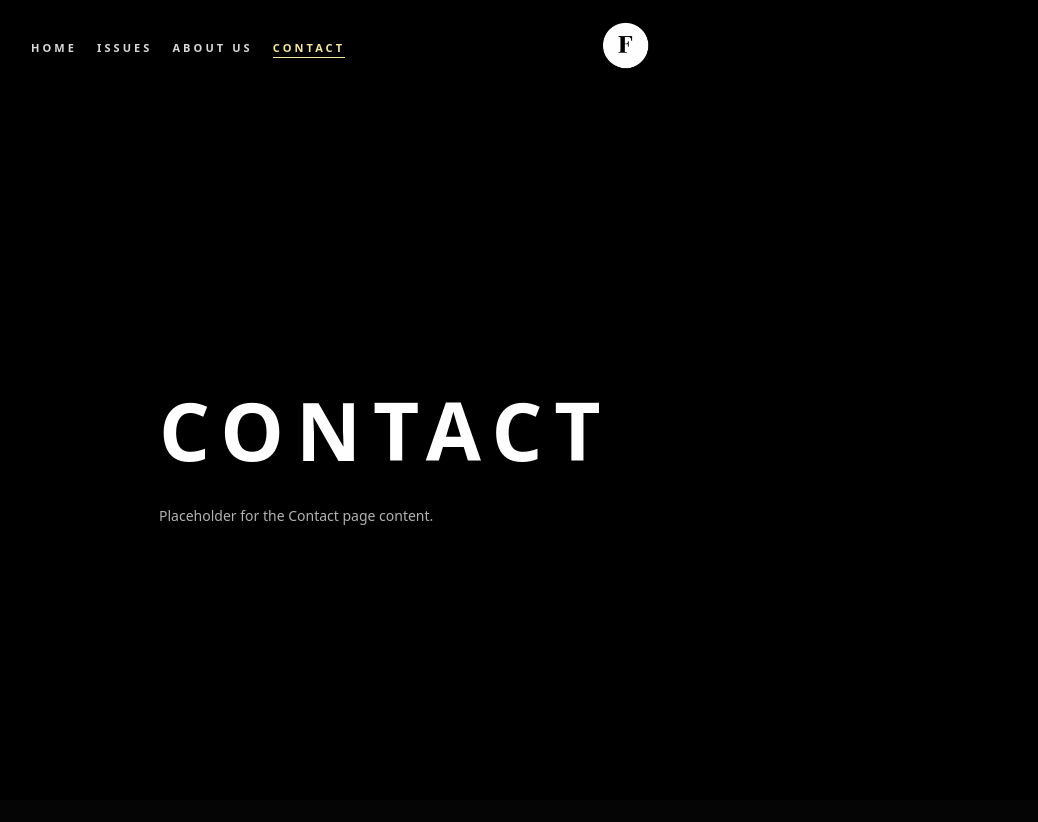
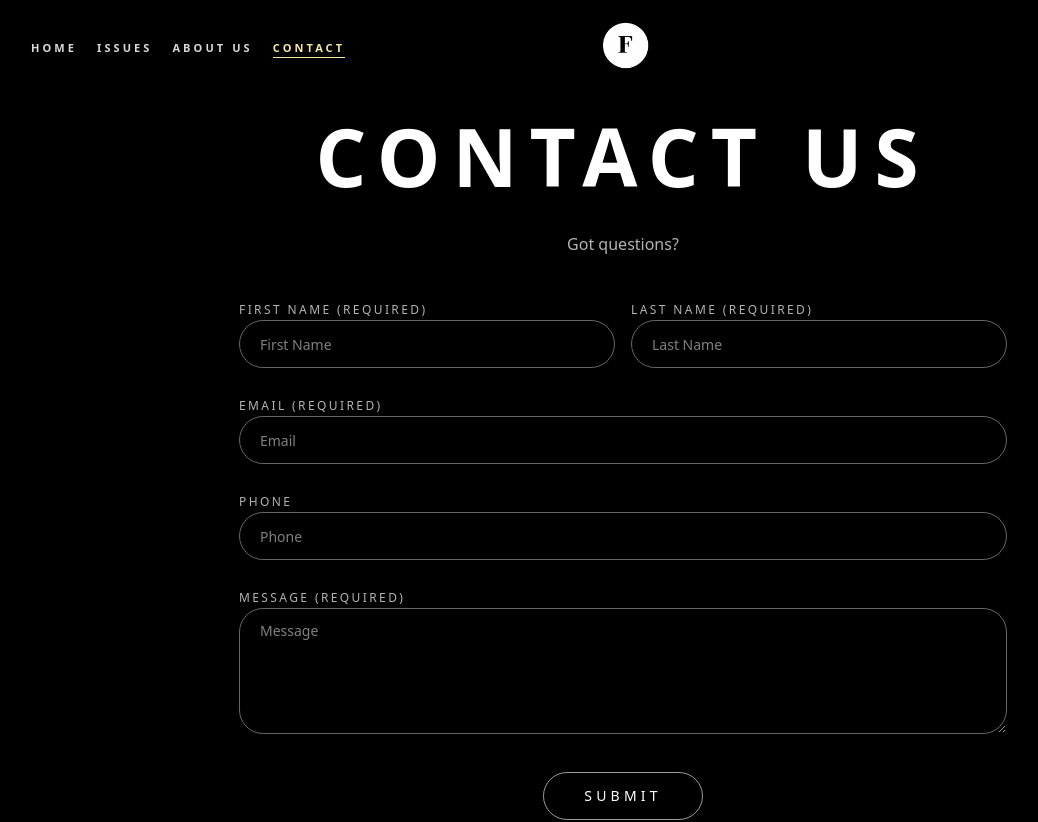
Before and after one commit to juancastillo346/Fig-Magazine, a Next.js app: page /contact in a window 1280 px wide. Shown: the top 822 px of the page, without its empty margins (17-1055 px from the left). Before the commit the page ends 800 px from the top, so only its background shows below. Built offline with nearby package versions, Linux system fonts and the light colour scheme; a web font is replaced by a local one.

Commit message:
completed the about/contact page; waiting for chantel nit comments

```diff
--- a/src/app/about/page.tsx
+++ b/src/app/about/page.tsx
@@ -1,18 +1,95 @@
+"use client";
+
+import { useEffect, useState } from "react";
+import Image from "next/image";
 import Navbar from "@/components/Navbar";
+import FooterFeature from "@/components/FooterFeature";
 import { navLinks } from "@/data/nav";
+import { tiles } from "@/data/home";
 
 export default function AboutPage() {
+  const [isVisible, setIsVisible] = useState(false);
+
+  useEffect(() => {
+    const timer = window.setTimeout(() => setIsVisible(true), 200);
+    return () => window.clearTimeout(timer);
+  }, []);
+
   return (
     <main className="min-h-screen bg-black text-white">
-      <Navbar links={navLinks} />
-      <section className="mx-auto flex min-h-screen max-w-5xl flex-col items-start justify-center px-8 pt-24 md:px-12">
-        <h1 className="text-[clamp(2.5rem,7vw,5rem)] font-black uppercase tracking-[0.15em]">
-          About Us
-        </h1>
-        <p className="mt-4 max-w-xl text-sm text-white/70">
-          Placeholder for the About Us page content.
-        </p>
+      <div
+        className={`relative z-50 transition-opacity duration-1000 ${
+          isVisible ? "opacity-100" : "opacity-0"
+        }`}
+      >
+        <Navbar links={navLinks} />
+      </div>
+      <section className="mx-auto flex min-h-screen max-w-8xl flex-col gap-16 px-6 pt-15 md:px-12 lg:flex-row lg:items-center">
+        <div
+          className={`flex-1 transition-opacity duration-1000 ${
+            isVisible ? "opacity-100" : "opacity-0"
+          }`}
+        >
+          <h1 className="whitespace-nowrap text-[clamp(3rem,8vw,6rem)] font-black uppercase tracking-[0.15em]">
+            About Fig
+          </h1>
+          <div className="mt-6 space-y-4 text-sm text-white/70 md:text-base">
+            <p>
+              Fig Magazine is a student-led fashion, culture, and lifestyle
+              publication. Replace this with your real about copy.
+            </p>
+            <p>
+              Share your mission, the voices you amplify, and what makes this
+              issue cycle unique. Keep it concise and editorial.
+            </p>
+            <p>
+              Add any highlights, team info, or brief history here to match the
+              tone of your brand.
+
+              Fig Magazine is a student-led fashion, culture, and lifestyle
+              publication. Replace this with your real about copy.
+              Fig Magazine is a student-led fashion, culture, and lifestyle
+              publication. Replace this with your real about copy.Fig Magazine is a student-led fashion, culture, and lifestyle
+              publication. Replace this with your real about copy.
+              Fig Magazine is a student-led fashion, culture, and lifestyle
+              publication. Replace this with your real about copy.
+              Fig Magazine is a student-led fashion, culture, and lifestyle
+              publication. Replace this with your real about copy.
+            </p>
+          </div>
+        </div>
+
+        <div
+          className={`flex-1 transition-opacity duration-1000 ${
+            isVisible ? "opacity-100" : "opacity-0"
+          }`}
+        >
+          <div className="relative aspect-[4/3] w-full overflow-hidden rounded-2xl border border-white/10">
+            <Image
+              src="/media/issues_placeholder.png"
+              alt="About Fig"
+              fill
+              className="object-cover"
+            />
+          </div>
+        </div>
       </section>
+      <section className="mx-auto flex min-h-screen max-w-8xl flex-col px-6 py-20 md:px-12">
+        <h2 className="text-[clamp(2.5rem,6vw,4.5rem)] font-black uppercase tracking-[0.15em]">
+          Meet The Team
+        </h2>
+        <div className="mt-10 grid gap-6 sm:grid-cols-2 lg:grid-cols-4">
+          {Array.from({ length: 8 }).map((_, index) => (
+            <div key={`team-${index}`} className="flex flex-col gap-3">
+              <div className="aspect-square w-full max-w-[240px] rounded-md bg-white/10" />
+              <div className="text-[11px] uppercase tracking-[0.2em] text-white/70">
+                Name, Role
+              </div>
+            </div>
+          ))}
+        </div>
+      </section>
+      <FooterFeature tiles={tiles} />
     </main>
   );
 }
--- a/src/app/contact/page.tsx
+++ b/src/app/contact/page.tsx
@@ -1,18 +1,108 @@
+"use client";
+
+import { useEffect, useState } from "react";
 import Navbar from "@/components/Navbar";
+import FooterFeature from "@/components/FooterFeature";
 import { navLinks } from "@/data/nav";
+import { tiles } from "@/data/home";
 
 export default function ContactPage() {
+  const [isVisible, setIsVisible] = useState(false);
+
+  useEffect(() => {
+    const timer = window.setTimeout(() => setIsVisible(true), 200);
+    return () => window.clearTimeout(timer);
+  }, []);
+
   return (
     <main className="min-h-screen bg-black text-white">
-      <Navbar links={navLinks} />
-      <section className="mx-auto flex min-h-screen max-w-5xl flex-col items-start justify-center px-8 pt-24 md:px-12">
-        <h1 className="text-[clamp(2.5rem,7vw,5rem)] font-black uppercase tracking-[0.15em]">
-          Contact
+      <div
+        className={`relative z-50 transition-opacity duration-1000 ${
+          isVisible ? "opacity-100" : "opacity-0"
+        }`}
+      >
+        <Navbar links={navLinks} />
+      </div>
+      <section
+        className={`mx-auto flex min-h-screen max-w-5xl flex-col items-center justify-center px-8 pt-20 text-center transition-opacity duration-1000 md:px-12 ${
+          isVisible ? "opacity-100" : "opacity-0"
+        }`}
+      >
+        <h1 className="mt-4 text-[clamp(2.5rem,7vw,5rem)] font-black uppercase tracking-[0.15em]">
+          Contact Us
         </h1>
-        <p className="mt-4 max-w-xl text-sm text-white/70">
-          Placeholder for the Contact page content.
+        <p className="mt-4 max-w-2xl text-sm text-white/70 md:text-base">
+          Got questions?
         </p>
+
+        <form className="mt-10 w-full max-w-3xl space-y-6 text-left">
+          <div className="grid gap-4 md:grid-cols-2">
+            <div className="space-y-2">
+              <label className="text-xs uppercase tracking-[0.2em] text-white/70">
+                First Name (required)
+              </label>
+              <input
+                type="text"
+                className="h-12 w-full rounded-full border border-white/40 bg-transparent px-5 text-sm text-white outline-none placeholder:text-white/50"
+                placeholder="First Name"
+              />
+            </div>
+            <div className="space-y-2">
+              <label className="text-xs uppercase tracking-[0.2em] text-white/70">
+                Last Name (required)
+              </label>
+              <input
+                type="text"
+                className="h-12 w-full rounded-full border border-white/40 bg-transparent px-5 text-sm text-white outline-none placeholder:text-white/50"
+                placeholder="Last Name"
+              />
+            </div>
+          </div>
+
+          <div className="space-y-2">
+            <label className="text-xs uppercase tracking-[0.2em] text-white/70">
+              Email (required)
+            </label>
+            <input
+              type="email"
+              className="h-12 w-full rounded-full border border-white/40 bg-transparent px-5 text-sm text-white outline-none placeholder:text-white/50"
+              placeholder="Email"
+            />
+          </div>
+
+          <div className="space-y-2">
+            <label className="text-xs uppercase tracking-[0.2em] text-white/70">
+              Phone
+            </label>
+            <input
+              type="tel"
+              className="h-12 w-full rounded-full border border-white/40 bg-transparent px-5 text-sm text-white outline-none placeholder:text-white/50"
+              placeholder="Phone"
+            />
+          </div>
+
+          <div className="space-y-2">
+            <label className="text-xs uppercase tracking-[0.2em] text-white/70">
+              Message (required)
+            </label>
+            <textarea
+              rows={5}
+              className="w-full rounded-3xl border border-white/40 bg-transparent px-5 py-3 text-sm text-white outline-none placeholder:text-white/50"
+              placeholder="Message"
+            />
+          </div>
+
+          <div className="flex justify-center pt-2">
+            <button
+              type="button"
+              className="h-12 rounded-full border border-white/60 px-10 text-sm uppercase tracking-[0.3em] text-white transition hover:bg-white/10"
+            >
+              Submit
+            </button>
+          </div>
+        </form>
       </section>
+      <FooterFeature tiles={tiles} />
     </main>
   );
 }
--- a/src/app/layout.tsx
+++ b/src/app/layout.tsx
@@ -5,7 +5,10 @@ export const metadata: Metadata = {
   title: "Fig Magazine",
   description: "Fashion editorial inspired landing page.",
   icons: {
-    icon: "/media/png_logo.png",
+    icon: [
+      { url: "/favicon.ico", type: "image/x-icon" },
+      { url: "/media/png_logo.png", type: "image/png" },
+    ],
   },
 };
 
```
Also changed, not shown: 1 other file (tests, documents, lock files or other folders).
